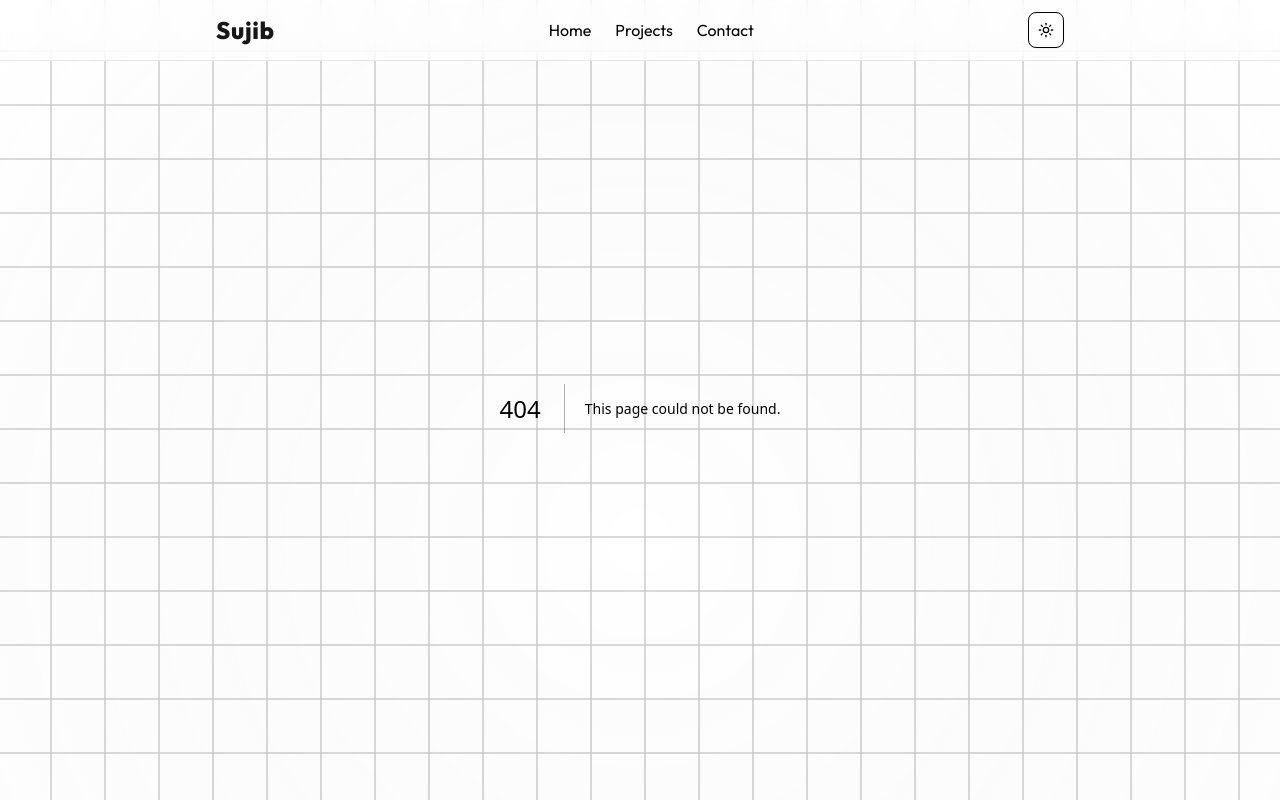
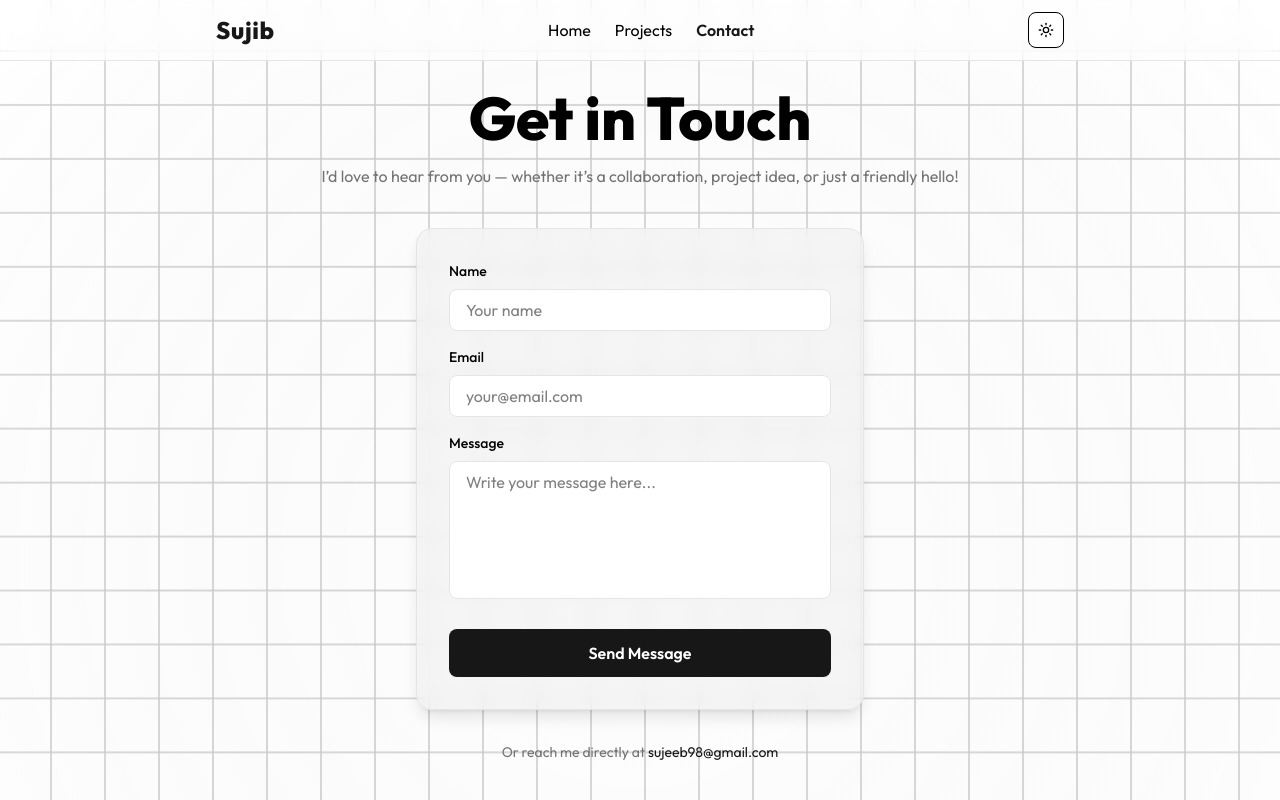
Before and after one commit to SujibShrestha/portfolioV2, a Next.js app: page /contact in a window 1280 px wide. Before the commit this address had no page. Shown: the top 800 px of the page. Built offline with nearby package versions, Linux system fonts and the light colour scheme.

Commit message:
implemeted Project Page

```diff
--- /dev/null
+++ b/app/contact/page.tsx
@@ -0,0 +1,77 @@
+import React from "react";
+
+export const metadata = {
+  title: "Contact | Sujib Shrestha",
+  description: "Get in touch with Sujib Shrestha — let's build something great together.",
+};
+
+export default function ContactPage() {
+  return (
+    <section className="min-h-screen flex flex-col justify-center items-center  text-foreground px-6 py-20 relative overflow-hidden">
+
+      {/* 🧭 Title */}
+      <h1 className="text-4xl sm:text-6xl font-extrabold text-center mb-4 ">
+        Get in Touch
+      </h1>
+      <p className="text-center text-muted-foreground mb-10 max-w-2xl">
+        I’d love to hear from you — whether it’s a collaboration, project idea, or just a friendly hello!
+      </p>
+
+
+      <form
+        action="/api/contact" // replace with your Formspree or backend endpoint
+        method="POST"
+        className="w-full max-w-md bg-card/60 backdrop-blur-sm p-8 rounded-2xl shadow-lg border border-border transition-all duration-300 hover:shadow-primary/30"
+      >
+        <div className="mb-4">
+          <label className="block text-sm font-medium mb-2">Name</label>
+          <input
+            type="text"
+            name="name"
+            required
+            className="w-full px-4 py-2 rounded-md bg-background border border-border focus:border-primary outline-none transition-all duration-300"
+            placeholder="Your name"
+          />
+        </div>
+
+        <div className="mb-4">
+          <label className="block text-sm font-medium mb-2">Email</label>
+          <input
+            type="email"
+            name="email"
+            required
+            className="w-full px-4 py-2 rounded-md bg-background border border-border focus:border-primary outline-none transition-all duration-300"
+            placeholder="your@email.com"
+          />
+        </div>
+
+        <div className="mb-6">
+          <label className="block text-sm font-medium mb-2">Message</label>
+          <textarea
+            name="message"
+            rows={5}
+            required
+            className="w-full px-4 py-2 rounded-md bg-background border border-border focus:border-primary outline-none transition-all duration-300 resize-none"
+            placeholder="Write your message here..."
+          />
+        </div>
+
+        <button
+          type="submit"
+          className="w-full py-3 rounded-md bg-primary text-background font-semibold transition-all duration-300 hover:scale-[1.02] hover:shadow-lg hover:shadow-primary/30"
+        >
+          Send Message
+        </button>
+      </form>
+      <div className="text-center text-sm text-muted-foreground mt-8">
+        Or reach me directly at{" "}
+        <a
+          href="mailto:sujeeb98@gmail.com"
+          className="text-primary hover:underline"
+        >
+          sujeeb98@gmail.com
+        </a>
+      </div>
+    </section>
+  );
+}
--- a/app/layout.tsx
+++ b/app/layout.tsx
@@ -49,7 +49,7 @@ export default function RootLayout({
   <div className="relative z-10 overflow-hidden">
     <Navbar />
     {children}
-    <Footer/>
+    <Footer />
   </div>
 </div>
 </ThemeProvider>
--- a/app/page.tsx
+++ b/app/page.tsx
@@ -5,7 +5,7 @@ export default function Home() {
   return (
    <main className="min-h-screen w-full  mt-30">
 <HeroSection />
-<Tech/>
+<Tech />
 <Projects />
    </main>
   );
--- /dev/null
+++ b/app/projects/page.tsx
@@ -0,0 +1,12 @@
+import Projects from '@/components/Projects'
+import React from 'react'
+
+const Page = () => {
+  return (
+    <div className='mt-25'>
+        <Projects />
+    </div>
+  )
+}
+
+export default Page
--- a/components/CardComponent.tsx
+++ b/components/CardComponent.tsx
@@ -9,8 +9,10 @@ import {
 import Image from "next/image";
 import { motion } from "framer-motion";
 import { Badge } from "./ui/badge";
+import { usePathname } from "next/navigation";
 
 const CardComponent = () => {
+  const pathName = usePathname()
   const projects = [
     {
       name: "PokeDex",
@@ -23,12 +25,17 @@ const CardComponent = () => {
       href: "https://agent-v-ten.vercel.app/",
       src: "/ss/AgentV.png",
       stack: ["Next.js", "Supabase", "TailwindCSS","Clerk","Vapi"],
+    },{
+      name: "Agent",
+      href: "https://agent-v-ten.vercel.app/",
+      src: "/ss/AgentV.png",
+      stack: ["Next.js", "Supabase", "TailwindCSS","Clerk","Vapi"],
     },
   ];
 
   return (
     <div className="grid mt-10 grid-cols-1 sm:grid-cols-2 md:grid-cols-3 lg:grid-cols-4 gap-8 place-items-center">
-      {projects.map((project, index) => (
+      {projects.slice(0,pathName === "/projects"?projects.length :2).map((project, index) => (
         <motion.a
           key={index}
           href={project.href}
--- a/components/Footer.tsx
+++ b/components/Footer.tsx
@@ -6,7 +6,7 @@ import { Github, Linkedin, Mail } from "lucide-react";
 
 const Footer = () => {
   return (
-    <motion.footer
+    <motion.footer id="#contact"
       initial={{ opacity: 0, y: 40 }}
       whileInView={{ opacity: 1, y: 0 }}
       transition={{ duration: 0.8, ease: "easeOut" }}
--- a/components/Navbar.tsx
+++ b/components/Navbar.tsx
@@ -7,8 +7,8 @@ function Navbar() {
   const pathName = usePathname();
   const navItems = [
     { name: "Home", href: "/" },
-    { name: "Projects", href: "#projects" },
-    { name: "Contact", href: "#contact" },
+    { name: "Projects", href: "/projects" },
+    { name: "Contact", href: "/contact" },
   ];
 
   return (
--- a/components/Projects.tsx
+++ b/components/Projects.tsx
@@ -3,7 +3,7 @@ import CardComponent from "./CardComponent";
 const Projects = () => {
 
   return (
-    <section
+    <section id="#projects"
       className="bg-card p-3 border  border-gray-400 flex justify-center items-center flex-col    "
     >
       <h1 className="text-2xl lg:w-[55vw] w-full flex justify-start m-3 text-center text-foreground">
--- a/package.json
+++ b/package.json
@@ -20,6 +20,7 @@
     "next-themes": "^0.4.6",
     "react": "19.2.0",
     "react-dom": "19.2.0",
+    "resend": "^6.4.2",
     "tailwind-merge": "^3.4.0"
   },
   "devDependencies": {
```
Also changed, not shown: app/api/contact/route.ts (added), public/supabase.png (added), 1 other file (tests, documents, lock files or other folders).
